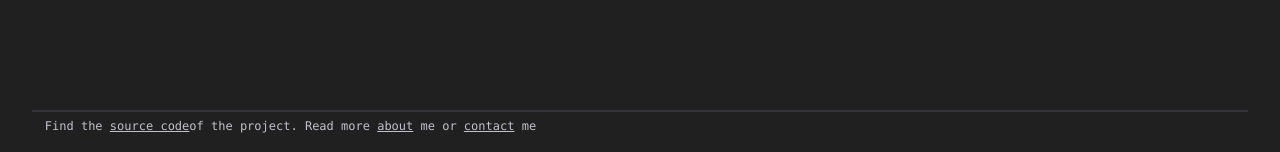
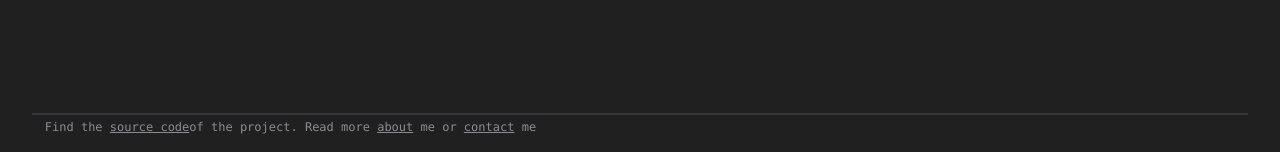
Before and after one commit to AAellen/AAellen.github.io, a Jekyll site: the page built from _posts/0000-01-01-empty.md, in a window 1280 px wide. Shown: the part 745-897 px from the top of the page. Built offline with Jekyll 4.4.1, drawn with Linux system fonts in a browser that asks for light colours; nearby versions of some CDN libraries; emoji names are drawn with the system emoji font.

Commit message:
Edit footer styling

```diff
--- a/css/main.css
+++ b/css/main.css
@@ -71,17 +71,18 @@ label {
 .content footer{
   font-size: 12px;
   margin: 2.5%;
-  margin-bottom:0;
-  padding-top: 5px;
+  margin-bottom: 3px;
+  padding-top: 3px;
+  padding-left: 1%;
+  padding-right: 1%;
   border-top: 2px solid #35363a;
+  color: #8b8b92;
   width: 95%;
   position: fixed;
   bottom: 0;
   left: 0;
   background-color: inherit;
-  padding-left: 1%;
-  height: 5%;
-  min-height: 25px;
+
 }
 
 .project_desc{
```
